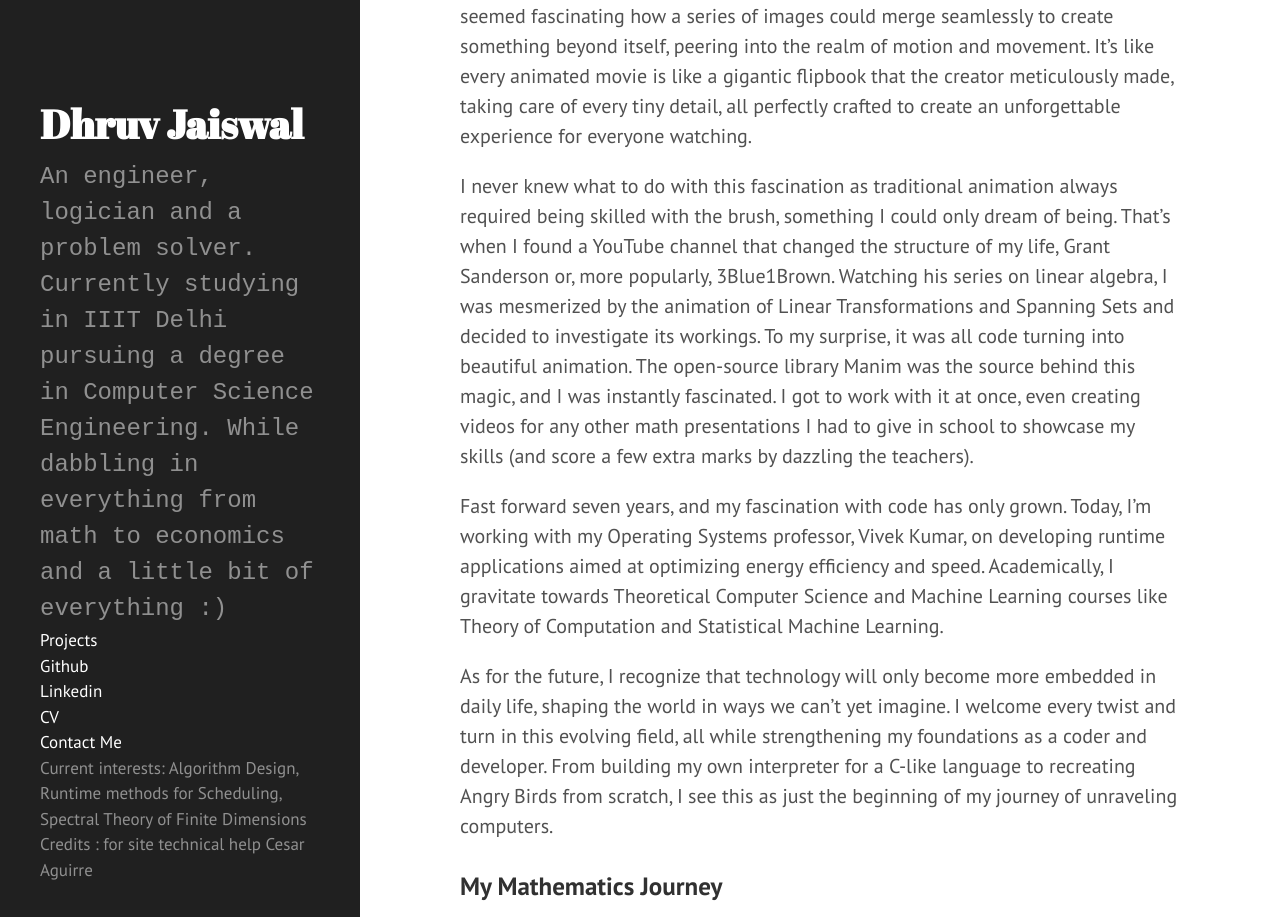
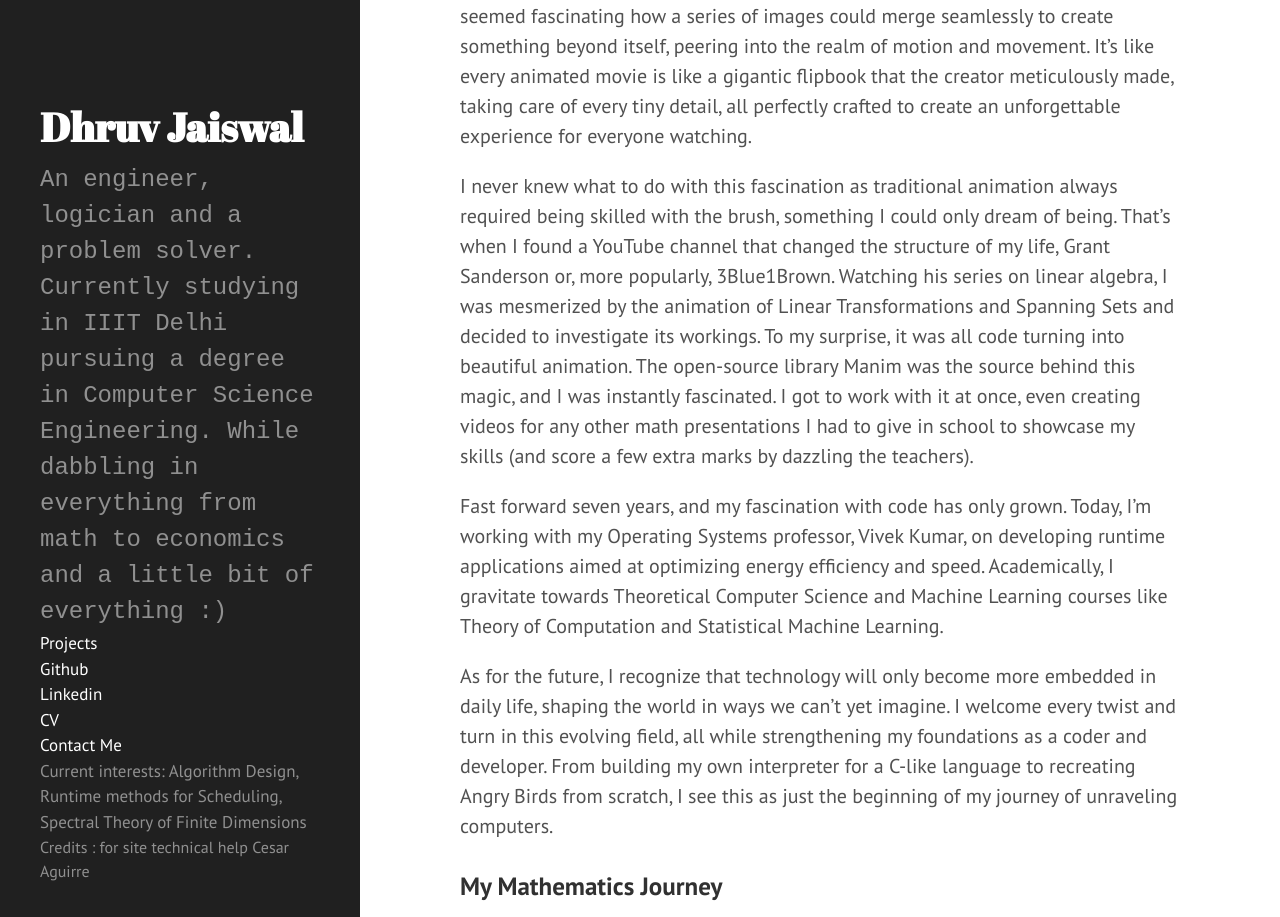
Before and after one commit to CobaltIII/CobaltIII.github.io, a Jekyll site: the page built from index.html, in a window 1280 px wide and 1400 px high. Shown: the part 477-1394 px from the top of the window. Built offline with Jekyll 4.4.1, drawn with Linux system fonts in a browser that asks for light colours; formulas are drawn with MathJax 3.

Commit message:
Update hyde.css

```diff
--- a/public/css/hyde.css
+++ b/public/css/hyde.css
@@ -101,6 +101,10 @@ a.sidebar-nav-item:focus {
 .sidebar-nav-item.active {
   font-weight: bold;
 }
+
+.credits {
+    font-size: 0.8rem;
+}
 /* Sticky sidebar
  *
  * Add the `sidebar-sticky` class to the sidebar's container to affix it the
```
